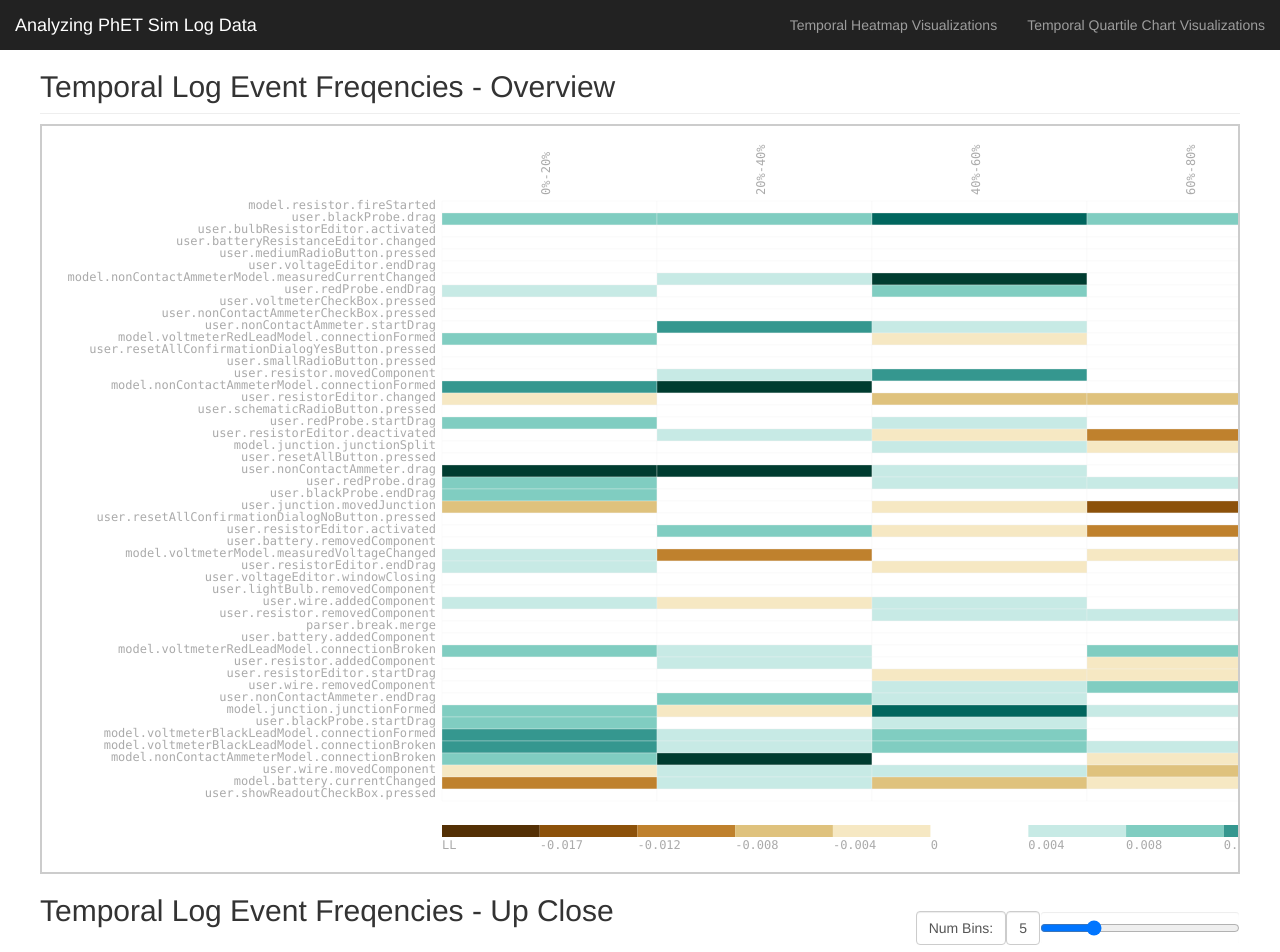
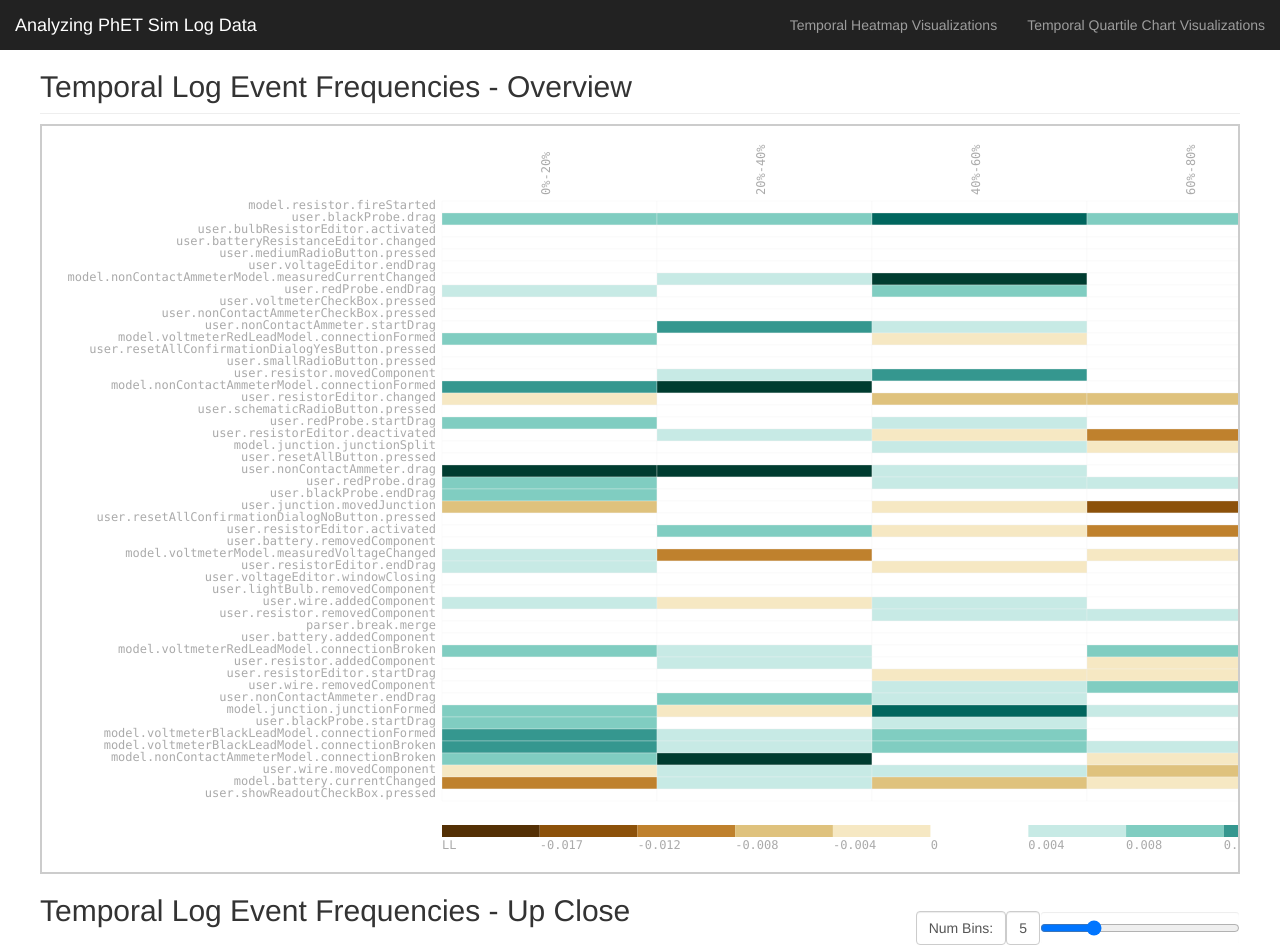
Before and after one commit to fratamico/Tempr---A-visual-knowledge-engineering-tool, a plain HTML site: page code/index.html in a window 1280 px wide. Shown: the top 952 px of the page. Drawn offline with nearby package versions, Linux system fonts and the light colour scheme; a script that the page names is missing.

Commit message:
Update index.html

```diff
--- a/code/index.html
+++ b/code/index.html
@@ -81,7 +81,7 @@
     <div class="main">
 
       <!-- <a name="temporal-heatmap"> -->
-      <h2 class="sub-header" id="temporal-heatmap" style="padding-top: 50px; margin-top: -50px;">Temporal Log Event Freqencies - Overview</h2>
+      <h2 class="sub-header" id="temporal-heatmap" style="padding-top: 50px; margin-top: -50px;">Temporal Log Event Frequencies - Overview</h2>
 
       <div class="container3">
         <div id="tooltip" class="hidden">
@@ -96,7 +96,7 @@
 
           <form class="form-inline">
             <div class="form-group sub-header">
-              <h2 class="pull-left" id="temporal-plots" style="padding-top: 50px; margin-top: -50px;">Temporal Log Event Freqencies - Up Close</h2>
+              <h2 class="pull-left" id="temporal-plots" style="padding-top: 50px; margin-top: -50px;">Temporal Log Event Frequencies - Up Close</h2>
 
               <input id="num_bins_input_id" class="form-control pull-right" type="range" name="num_bins" min="1" max="20" value="5" style="width:200px" oninput="num_bins_output_id.value = num_bins_input_id.value">
               <output class="form-control pull-right" name="num_bins_output" id="num_bins_output_id">5</output>
@@ -104,7 +104,7 @@
             </div>
           </form>
 
-      <!-- <h2 class="sub-header">Temporal Log Event Freqencies - Up Close</h2>-->
+      <!-- <h2 class="sub-header">Temporal Log Event Frequencies - Up Close</h2>-->
 
       <div class="buttons">
         <div id="merge">
```
